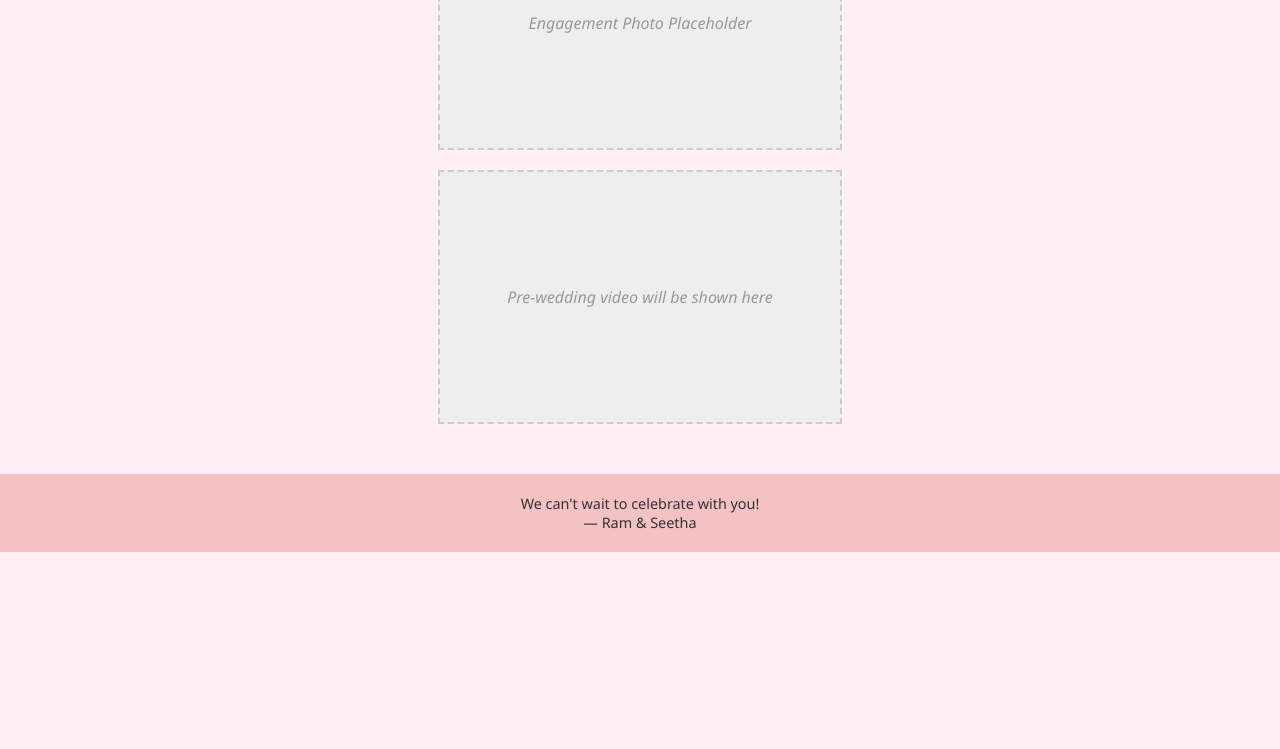
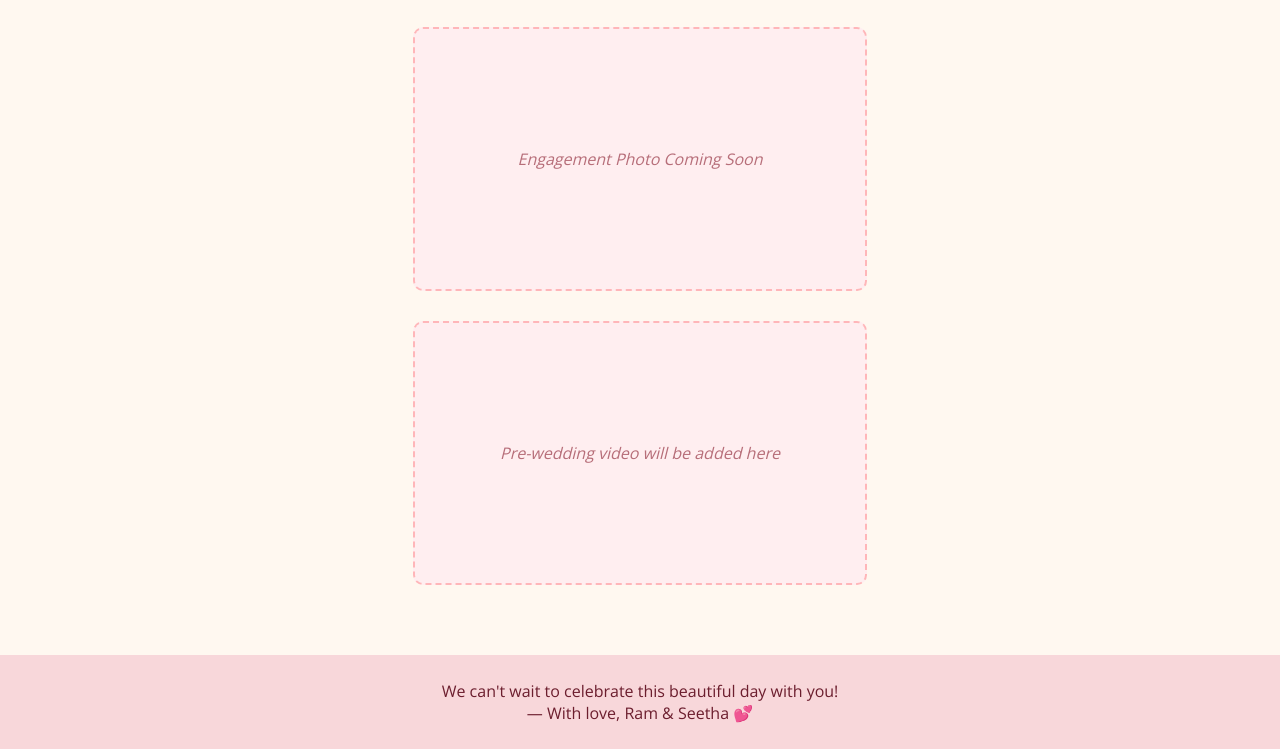
Before and after one commit to Prasannanimmani/invitation, a plain HTML site: page index.html in a window 1280 px wide. Shown: the part 1040-1789 px from the top of the page. Before the commit the page ends 1592 px from the top, so only its background shows below. Drawn offline with nearby package versions, Linux system fonts and the light colour scheme.

Commit message:
Add files via upload

```diff
--- a/index.html
+++ b/index.html
@@ -4,87 +4,104 @@
   <meta charset="UTF-8">
   <meta name="viewport" content="width=device-width, initial-scale=1.0">
   <title>Ram ❤️ Seetha Wedding Invitation</title>
+  <link href="https://fonts.googleapis.com/css2?family=Great+Vibes&family=Open+Sans&display=swap" rel="stylesheet">
   <style>
     body {
       margin: 0;
-      font-family: 'Segoe UI', sans-serif;
-      background: #fff0f5;
-      color: #333;
+      font-family: 'Open Sans', sans-serif;
+      background: #fff8f0;
+      color: #444;
     }
     header {
-      background: #b76e79;
+      background: linear-gradient(135deg, #ffb6b9, #fad0c4);
       color: white;
+      padding: 60px 20px;
+      text-align: center;
+    }
+    header h1 {
+      font-family: 'Great Vibes', cursive;
+      font-size: 3.5rem;
+      margin: 0;
+    }
+    header p {
+      font-style: italic;
+      font-size: 1.2rem;
+      margin-top: 10px;
+    }
+    section {
       padding: 40px 20px;
       text-align: center;
     }
-    header h1 {
-      margin: 0;
-      font-size: 2.5rem;
-    }
-    header p {
-      font-style: italic;
-      margin-top: 10px;
-    }
-    section {
-      padding: 30px 20px;
-      text-align: center;
-    }
     .names {
-      font-size: 1.8rem;
+      font-size: 2rem;
       margin-bottom: 20px;
+      color: #b76e79;
     }
     .date-time, .venue {
       font-size: 1.2rem;
       margin-bottom: 15px;
     }
-    .map {
-      margin-top: 20px;
+    .venue a {
+      color: #d6336c;
+      text-decoration: none;
     }
-    footer {
-      background: #f4c2c2;
-      text-align: center;
-      padding: 20px;
-      font-size: 0.9rem;
+    .venue a:hover {
+      text-decoration: underline;
     }
     .image-placeholder, .video-placeholder {
       width: 80%;
-      max-width: 400px;
-      height: 250px;
-      background: #eee;
-      border: 2px dashed #ccc;
-      margin: 20px auto;
+      max-width: 450px;
+      height: 260px;
+      background: #ffeef0;
+      border: 2px dashed #ffb6b9;
+      border-radius: 10px;
+      margin: 30px auto;
       display: flex;
       align-items: center;
       justify-content: center;
       font-style: italic;
-      color: #999;
+      color: #b76e79;
+    }
+    footer {
+      background: #f8d7da;
+      text-align: center;
+      padding: 25px;
+      font-size: 1rem;
+      color: #6c1e2e;
+    }
+    .fade-in {
+      animation: fadeIn 1.5s ease-in;
+    }
+    @keyframes fadeIn {
+      from { opacity: 0; transform: translateY(20px); }
+      to { opacity: 1; transform: translateY(0); }
     }
   </style>
 </head>
 <body>
-  <header>
+  <header class="fade-in">
     <h1>Ram ❤️ Seetha</h1>
     <p>"Two hearts, one soul"</p>
   </header>
 
-  <section>
+  <section class="fade-in">
     <div class="names">You're invited to the wedding of Ram and Seetha</div>
-    <div class="date-time">On 6th June 2025 at 11:00 AM</div>
+    <div class="date-time">📅 6th June 2025 | 🕚 11:00 AM</div>
     <div class="venue">
-      Venue: Satya Sai Gardens, Madikonda<br>
+      📍 Venue: Satya Sai Gardens, Madikonda<br>
       <a href="https://www.google.com/maps/place/Satya+Sai+Gardens,+Madikonda" target="_blank">View on Google Maps</a>
     </div>
 
-    <div class="image-placeholder">Groom Photo Placeholder</div>
-    <div class="image-placeholder">Bride Photo Placeholder</div>
-    <div class="image-placeholder">Engagement Photo Placeholder</div>
+    <div class="image-placeholder">Groom Photo Coming Soon</div>
+    <div class="image-placeholder">Bride Photo Coming Soon</div>
+    <div class="image-placeholder">Engagement Photo Coming Soon</div>
 
-    <div class="video-placeholder">Pre-wedding video will be shown here</div>
+    <div class="video-placeholder">Pre-wedding video will be added here</div>
   </section>
 
-  <footer>
-    We can't wait to celebrate with you!<br>
-    — Ram & Seetha
+  <footer class="fade-in">
+    We can't wait to celebrate this beautiful day with you!<br>
+    — With love, Ram & Seetha 💕
   </footer>
 </body>
 </html>
```
